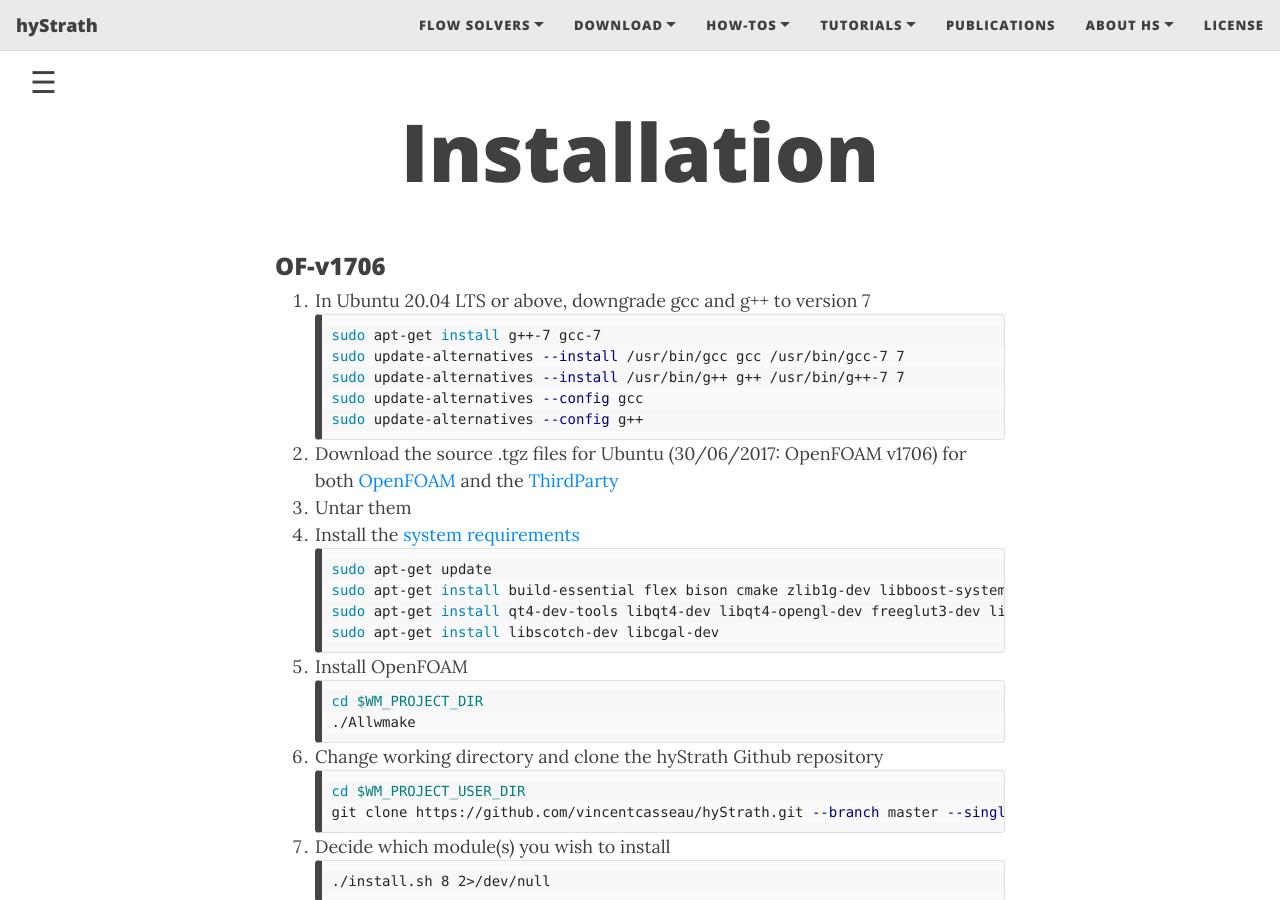
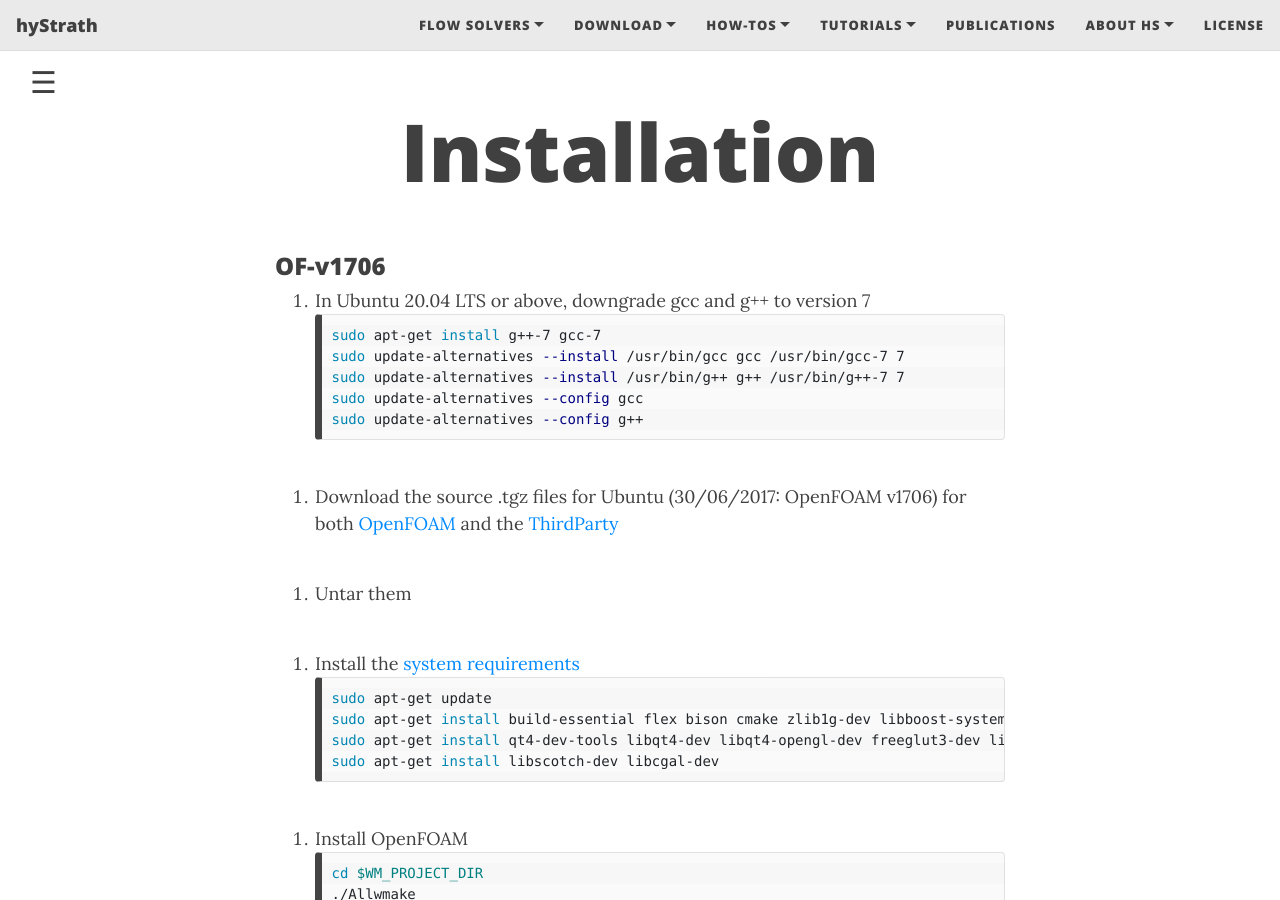
Before and after one commit to hystrath/hystrath.github.io, a Jekyll site: the page built from installation.md, in a window 1280 px wide and 900 px high. Built offline with Jekyll 4.4.1, drawn with Linux system fonts in a browser that asks for light colours; nearby versions of some CDN libraries.

Commit message:
Editing pages

````diff
--- a/installation.md
+++ b/installation.md
@@ -46,8 +46,24 @@ sudo update-alternatives --install /usr/bin/g++ g++ /usr/bin/g++-7 7
 sudo update-alternatives --config gcc
 sudo update-alternatives --config g++
 ```
+
+<div style="line-height:150%;">
+    <br>
+</div>
+
+
 2. Download the source .tgz files for Ubuntu (30/06/2017: OpenFOAM v1706) for both [OpenFOAM](https://sourceforge.net/projects/openfoam/files/v1706/OpenFOAM-v1706.tgz) and the [ThirdParty](https://sourceforge.net/projects/openfoam/files/v1706/ThirdParty-v1706.tgz)
+
+<div style="line-height:150%;">
+    <br>
+</div>
+
 3. Untar them
+
+<div style="line-height:150%;">
+    <br>
+</div>
+
 4. Install the [system requirements](https://www.openfoam.com/documentation/system-requirements.php)
 ```sh
 sudo apt-get update
@@ -55,6 +71,11 @@ sudo apt-get install build-essential flex bison cmake zlib1g-dev libboost-system
 sudo apt-get install qt4-dev-tools libqt4-dev libqt4-opengl-dev freeglut3-dev libqtwebkit-dev
 sudo apt-get install libscotch-dev libcgal-dev
 ```
+
+<div style="line-height:150%;">
+    <br>
+</div>
+
 5. Install OpenFOAM
 ```sh
 cd $WM_PROJECT_DIR
````
